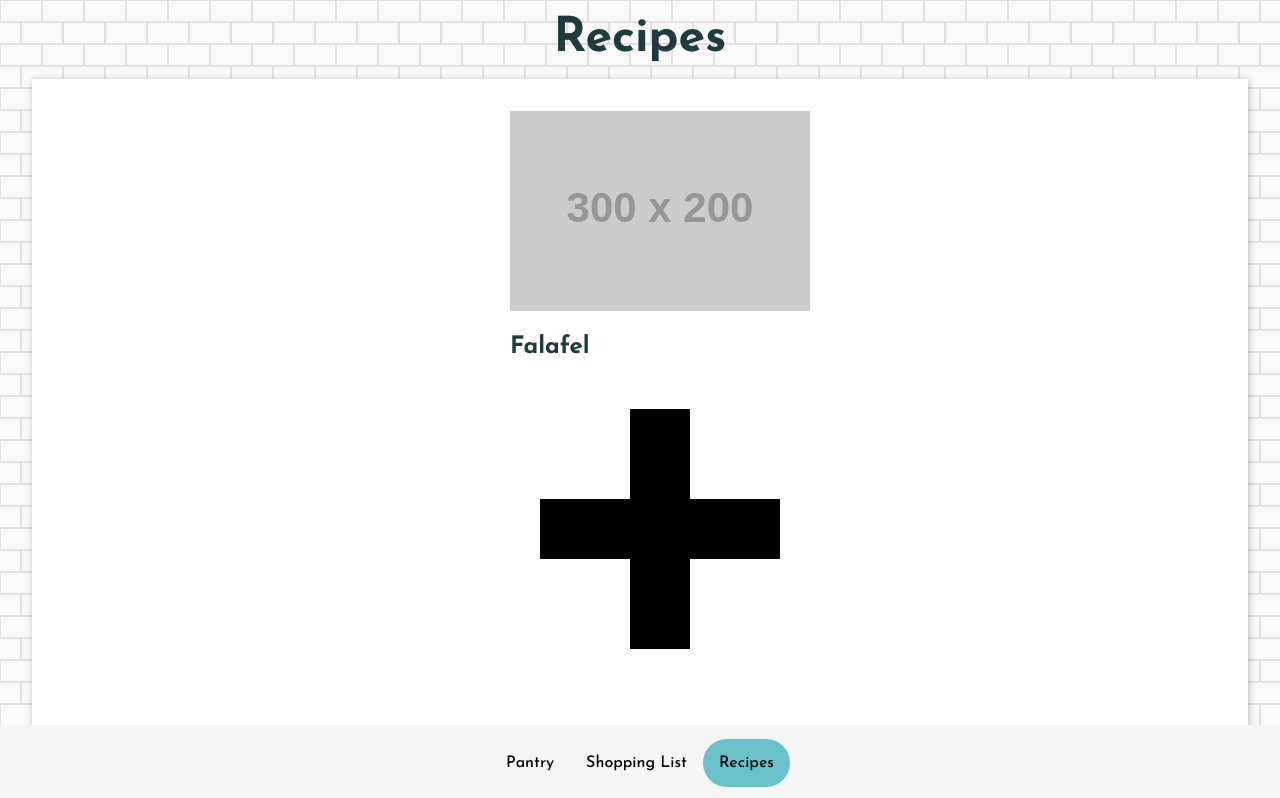
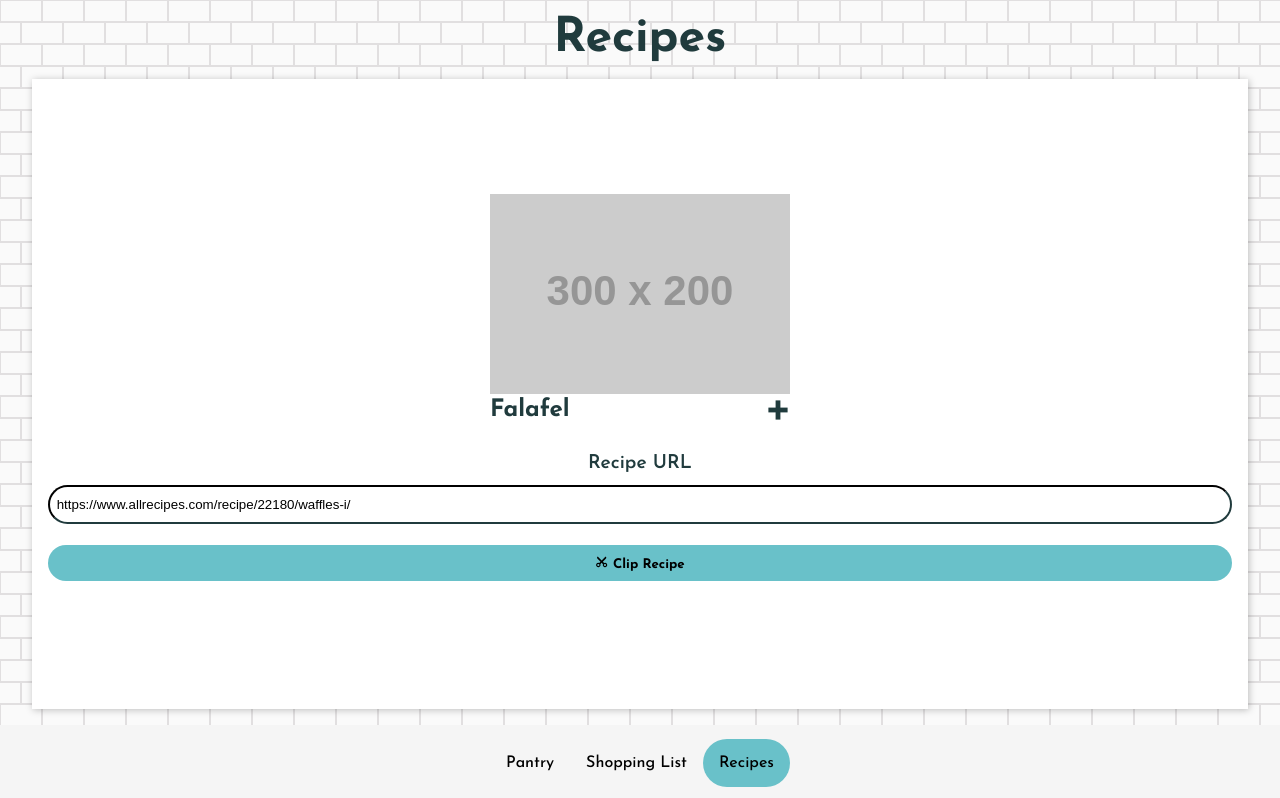
Before and after one commit to wingmatt/kitchensyncc, a Next.js app: page /recipes in a window 1280 px wide. Shown: the top 798 px of the page. Built offline with nearby package versions, Linux system fonts and the light colour scheme.

Commit message:
Move svg within panel's button element

```diff
--- a/components/CollapsiblePanel.tsx
+++ b/components/CollapsiblePanel.tsx
@@ -4,17 +4,17 @@ export default function CollapsiblePanel (props) {
   const [expanded, setExpanded] = useState(false)
 
   return (
-    <>
+    <div className="collapsible-panel">
       <h2 onClick={() => setExpanded(!expanded)}>
-        <button aria-expanded={expanded}>{props.title}</button>
-        <svg viewBox="0 0 10 10" focusable="false">
+        <button aria-expanded={expanded}>{props.title} <svg viewBox="0 0 10 10" focusable="false">
           <rect className="vert" height="8" width="2" y="1" x="4"/>
           <rect height="2" width="8" y="4" x="1" />
-        </svg>
+        </svg></button>
+
       </h2>
       <div hidden={expanded ? false : true}>
         {props.children}
       </div>
-    </>
+    </div>
   )
 }
--- a/styles/globals.css
+++ b/styles/globals.css
@@ -44,7 +44,8 @@ h1 {
 }
 
 ul {
-  list-style: square;
+  list-style: square inside;
+  padding: 0;
 }
 main {
   width: 95vw;
@@ -75,7 +76,7 @@ nav a {
 nav a.active {
   background: var(--highlight);
 }
-input, button {
+input, button, a.button {
   padding: .75em .5em;
   border-radius: var(--edge-rounding);
 }
@@ -96,13 +97,15 @@ input[type="text"] {
   border-width: 2px;
 }
 
-button {
+button, a.button {
   font-family: var(--font);
   font-weight: bold;
   background: var(--highlight);
   border: none;
   border-radius: var(--edge-rounding);
 }
+
+/* Collapsible Panel styling */
 
 h2 button {
   all: inherit;
@@ -119,3 +122,29 @@ h2 button:focus svg {
 [aria-expanded] rect {
   fill: currentColor;
 }
+
+svg {
+  width: 1em;
+}
+
+.collapsible-panel h2 {
+  margin: 0;
+}
+.collapsible-panel button {
+  width: 100%;
+  display: flex;
+  justify-content: space-between;
+  align-items: center;
+}
+
+.collapsible-panel > div {
+  border: 1px solid var(--highlight);
+  border-top-width: 0;
+  padding: .5em;
+}
+
+a.button {
+  font-size: 14px;
+  display: block;
+  text-align: center;
+}
```
